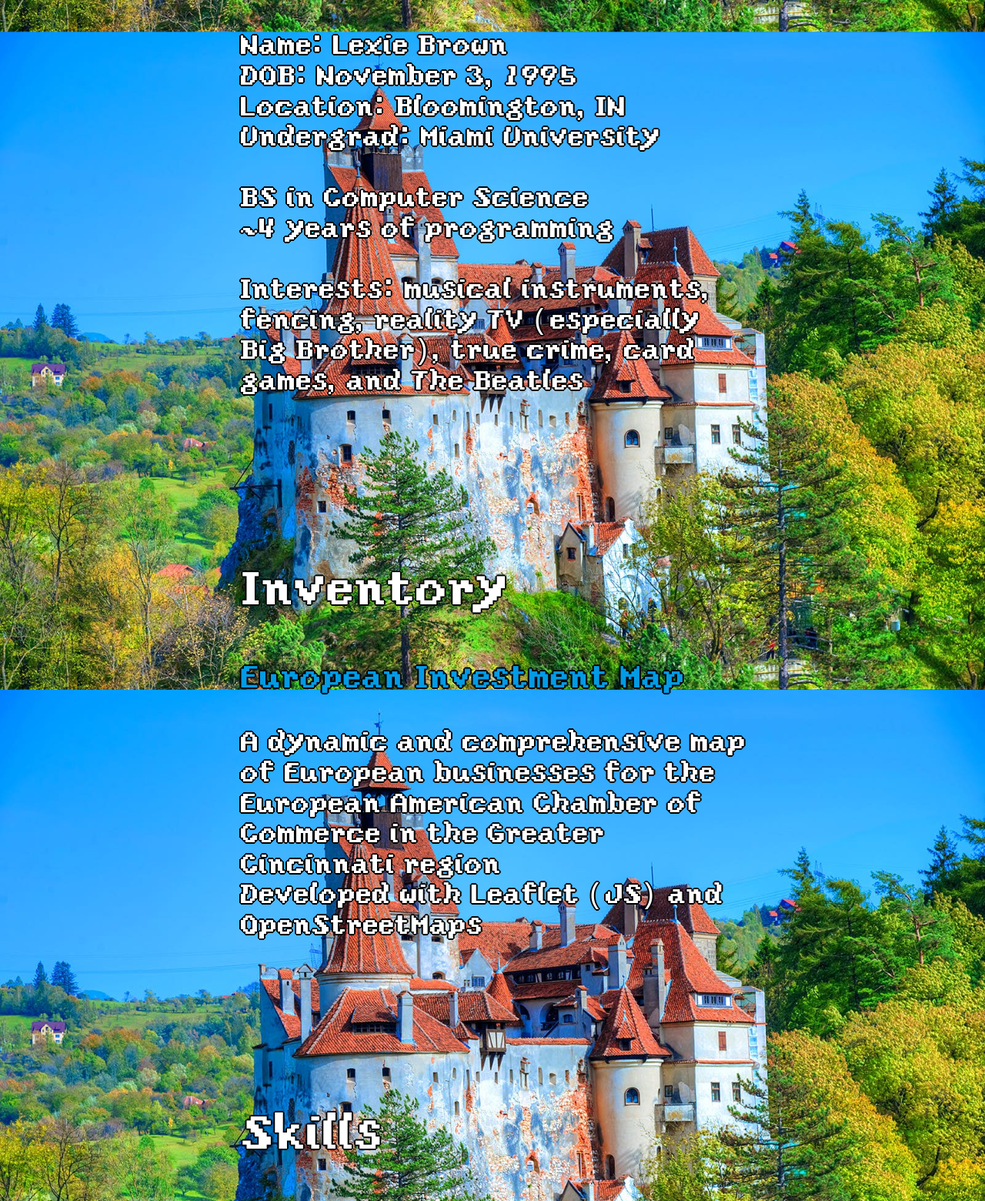
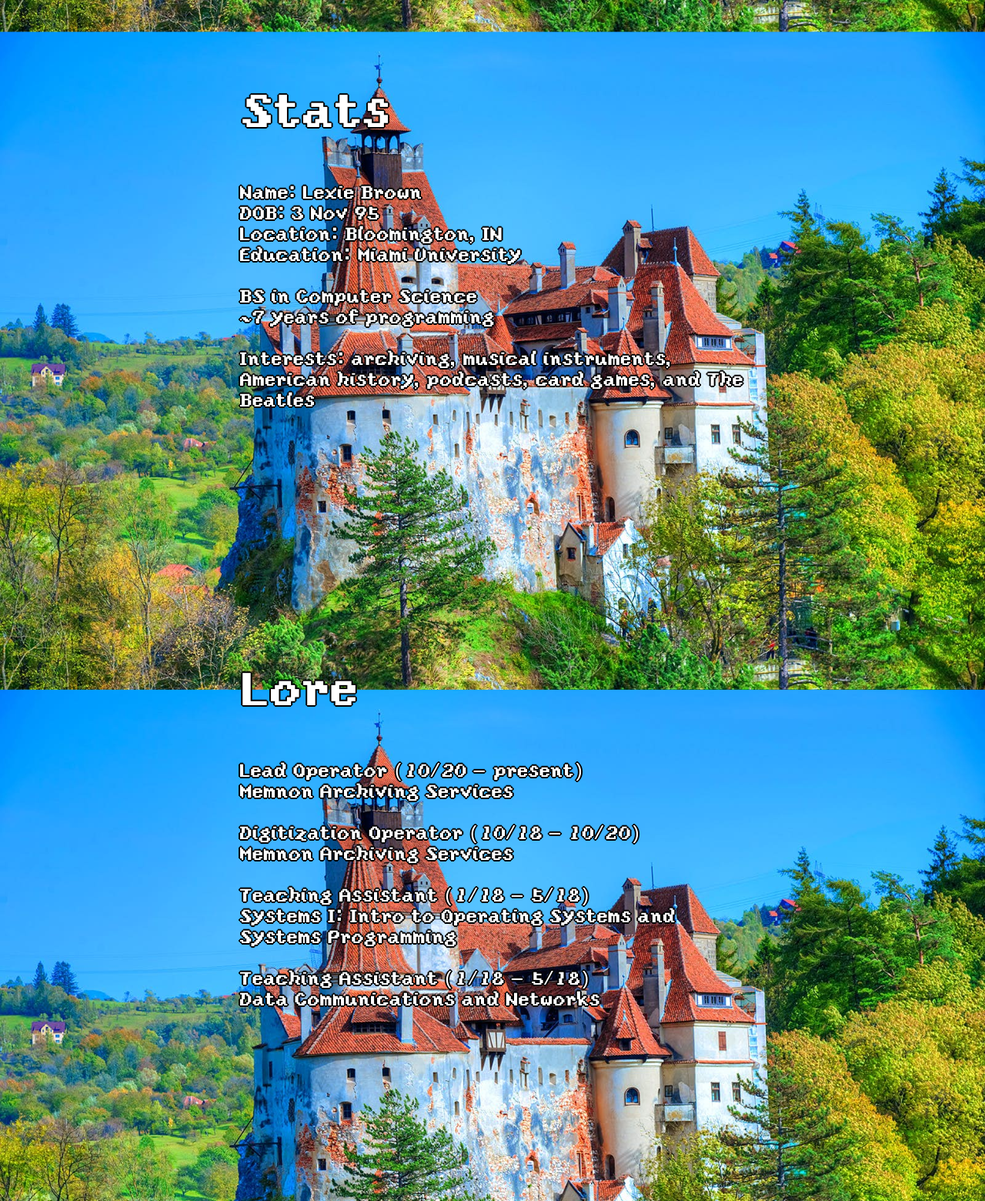
Before and after one commit to goldsworthy49/goldsworthy49.github.io, a plain HTML site: page index.html in a window 1280 px wide. Shown: the part 813-2373 px from the top of the page at 77% size. Drawn offline with nearby package versions, Linux system fonts and the light colour scheme.

Commit message:
housekeeping
bloop!!

```diff
--- a/css/style.css
+++ b/css/style.css
@@ -39,10 +39,10 @@ h1, h2, h3, p {
 }
 
 #soc-container {
+	position: absolute;
 	float: right;
-	position: fixed;
 	display: inline;
-	margin-left: 79em;
+	margin-left: 90%;
 	margin-top: -3em;
 }
 
@@ -56,8 +56,8 @@ h1, h2, h3, p {
 	margin-left: 310px;
 	margin-right: 310px;
 	margin-top: 50px;
-	padding-top: 50px;
-	font-size: 4.0em;
+	padding-top: 8.5%;
+	font-size: 3.2vw;
 	color: white;
 	font-family: "Yoster Island", "Courier New", Courier, monospace;
 }
--- a/index.html
+++ b/index.html
@@ -24,9 +24,7 @@
 
 	<!-- Social Media links -->
 	<div id="soc-container">
-		<div class="social-icons" id="social-icons">
-			<a href="https://www.linkedin.com/in/goldsworthy-io" target="_blank" ><i class="fab fa-linkedin fa-3x" title="LinkedIn" style="color: #000"></i></a>
-			<a href="https://github.com/holidayblue" target="_blank" ><i class="fab fa-github-square fa-3x" title="GitHub" style="color: #000"></i></a>
+		<h6 style="color:white; position:fixed">photo credit: Cristian Balate</h6>
 		</div>
 	</div>
 
@@ -38,12 +36,12 @@
 			</div>
 			<a href=""><img class="circle" src="img/me.png" height="60px"></a>
 			<a><span class="white-text name" style="font-size: 22px">Lexie Brown</span></a>
-			<span class="white-text name">Full Stack Developer</span>
+			<span class="white-text name">Archivist + Programmer</span>
 		</div></li>
 		<li><a href="#stats" id="soc-button" class="red-text text-lighten-1 sidenav-close"><i class="large material-icons red-text text-lighten-1">person</i>Stats</a></li>
+		<li><a href="#lore" id="soc-button" class="cyan-text text-lighten-2 sidenav-close"><i class="large material-icons cyan-text text-lighten-2">school</i>Lore</a></li>
 		<li><a href="#inventory" id="soc-button" class="teal-text text-lighten-1 sidenav-close"><i class="large material-icons teal-text text-lighten-1">web</i>Inventory</a></li>
 		<li><a href="#skills" id="soc-button" class="yellow-text text-darken-1 sidenav-close"><i class="large material-icons yellow-text text-darken-1">palette</i>Skills</a></li>
-		<li><a href="#lore" id="soc-button" class="cyan-text text-lighten-2 sidenav-close"><i class="large material-icons cyan-text text-lighten-2">school</i>Lore</a></li>
 	</ul>
 	<div id="sidebutton">
 		<a href="#" data-target="slide-out" class="waves-effect waves-light btn-large black sidenav-trigger"><i class="material-icons">menu</i></a>
@@ -54,6 +52,7 @@
 		<h1 id="hello"></h1>
 		<h1 id="arrow"></h1>
 		<h1 id="stats" class="section scrollspy"><h1 id="statsTxt"></h1></h1>
+		<h1 id="lore" class="section scrollspy"><h1 id="loreTxt"></h1></h1>
 		<h1 id="inventory" class="section scrollspy"><h1 id="proj1"></h1><h1 id="inventoryTxt"></h1></h1>
 		<h1 id="skills" class="section scrollspy"><h1 id="skillsTxt" style="visibility:hidden">
 			<div class="row">
@@ -183,7 +182,6 @@
 			    </div>
 			</div>
 		</h1></h1>
-		<h1 id="lore" class="section scrollspy"><h1 id="loreTxt"></h1></h1>
 	</div>
 
 	<!-- Fixed Action Button at bottom right corner -->
@@ -254,7 +252,7 @@
   			M.textareaAutoResize($('#textarea1'));
   			typeWriter();
   			$('.scrollspy').scrollSpy({
-  				scrollOffset: 58
+  				scrollOffset: 100
   			});
     	});
     </script>
--- a/js/script.js
+++ b/js/script.js
@@ -3,18 +3,19 @@ var txt = 'Hello traveler.. Thank you for stopping by..';
 var arrow = ' &#x25BF;';
 var speed = 50;
 
-var statsTxt = "Name: Lexie Brown<br>DOB: November 3, 1995<br>Location: Bloomington, IN<br>"
-              + "Undergrad: Miami University<br>"
-              + "<br>BS in Computer Science<br>~4 years of programming<br>"
-              + "<br>Interests: musical instruments, fencing, reality TV (especially Big Brother), "
-              + "true crime, card games, and The Beatles<br><br><br><br><br>";
+var statsTxt = "Name: Lexie Brown<br>DOB: 3 Nov 95<br>Location: Bloomington, IN<br>"
+              + "Education: Miami University<br>"
+              + "<br>BS in Computer Science<br>~7 years of programming<br>"
+              + "<br>Interests: archiving, musical instruments, American history, podcasts, card games, and The Beatles<br><br><br><br><br>";
+var loreTxt = "Lead Operator (10/20 - present)<br>Memnon Archiving Services<br>"
+              + "<br>Digitization Operator (10/18 - 10/20)<br>Memnon Archiving Services<br>"
+              + "<br>Teaching Assistant (1/18 - 5/18)<br>Systems I: Intro to Operating Systems and Systems Programming<br>"
+              + "<br>Teaching Assistant (1/18 - 5/18)<br>Data Communications and Networks<br><br><br><br><br>";
 var inventoryTxt = "A dynamic and comprehensive map of European businesses for the "
                   + "European American Chamber of Commerce in the Greater Cincinnati region"
                   + "<br>Developed with Leaflet (JS) and OpenStreetMaps"
                   + "<br><br><br><br><br>";
 var skillsTxt = "<br><br><br><br><br>";
-var loreTxt = "Teaching Assistant<br>(1/18 - 5/18)<br>Systems I: Intro to Operating Systems and Systems Programming<br>"
-              + "<br>Teaching Assistant<br>(1/18 - 5/18)<br>Data Communications and Networks<br><br><br><br><br>";
 
 function typeWriter() {
   if (i < txt.length) {
@@ -28,12 +29,12 @@ function typeWriter() {
   } else {
     document.getElementById("arrow").innerHTML += arrow;
     document.getElementById("arrow").className = "blinking";
-    document.getElementById("arrow").innerHTML += '<br><br><br>';
+    document.getElementById("arrow").innerHTML += '<br><br><br><br><br>';
     blinker();
     addStats();
+    addLore();
     addInventory();
     addSkills();
-    addLore();
   }
 }
 
@@ -41,6 +42,7 @@ function addStats() {
   document.getElementById("stats").innerHTML += "Stats<br>";
   document.getElementById("statsTxt").style.fontSize += "0.6em";
   document.getElementById("statsTxt").innerHTML += statsTxt;
+  document.getElementById("statsTxt").innerHTML += '<br><br><br><br><br><br>';
 }
 
 function addInventory() {
@@ -49,6 +51,7 @@ function addInventory() {
   document.getElementById("proj1").style.fontSize += "0.7em";
   document.getElementById("proj1").innerHTML += '<a href="https://eacc-449.github.io/leaflet-maps-with-google-sheets/" target="_blank">European Investment Map</a>';
   document.getElementById("inventoryTxt").innerHTML += inventoryTxt;
+  document.getElementById("inventoryTxt").innerHTML += '<br><br><br><br><br><br>';
 }
 
 function addSkills() {
@@ -63,6 +66,7 @@ function addLore() {
   document.getElementById("lore").innerHTML += "Lore<br>";
   document.getElementById("loreTxt").style.fontSize += "0.6em";
   document.getElementById("loreTxt").innerHTML += loreTxt;
+  document.getElementById("loreTxt").innerHTML += '<br><br><br><br><br><br>';
 }
 
 function blinker() {
```
Also changed, not shown: 1 other file.
